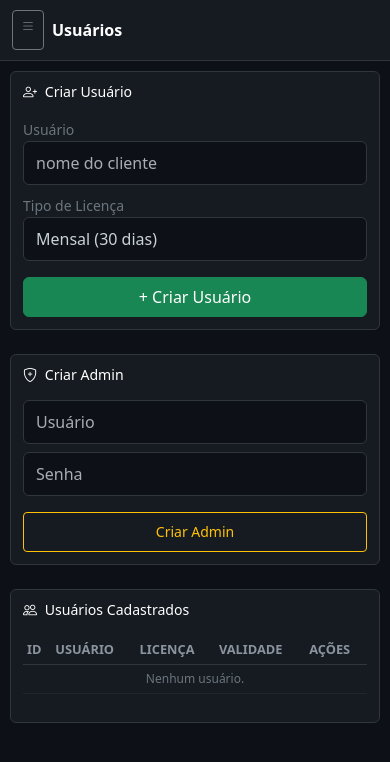
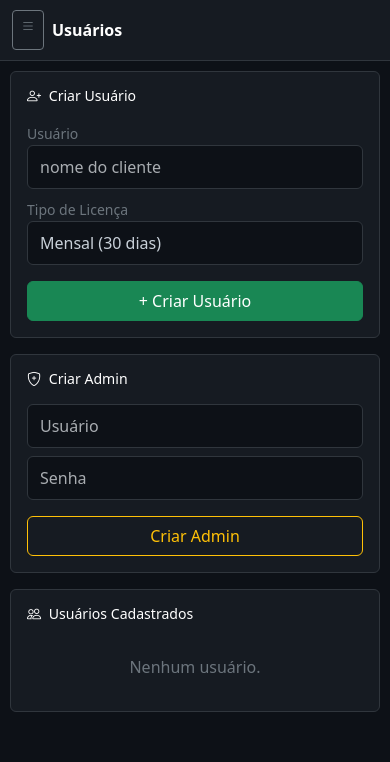
Before and after one commit to diaszzdev0/selfbot, a Flask app: page /admin in a window 390 px wide. Shown: the top 762 px of the page. Run offline with Flask 3, Linux system fonts and the light colour scheme; the visitor is signed in with stand-in values (Sample User, id 1).

Commit message:
admin mobile: substitui tabelas por cards

```diff
--- a/templates/admin.html
+++ b/templates/admin.html
@@ -133,9 +133,9 @@
 
       <!-- ── USUÁRIOS ── -->
       <div class="page active" id="page-usuarios">
-        <div class="row g-4">
+        <div class="row g-3">
           <div class="col-lg-4">
-            <div class="card p-4">
+            <div class="card p-3">
               <h6 class="text-white mb-3"><i class="bi bi-person-plus me-1"></i> Criar Usuário</h6>
               {% if msg %}<div class="alert alert-{{ msg_tipo }} py-2 small">{{ msg }}</div>{% endif %}
               <form method="POST" action="/admin/criar_usuario">
@@ -154,7 +154,7 @@
                 <button class="btn btn-success w-100">+ Criar Usuário</button>
               </form>
             </div>
-            <div class="card p-4 mt-4">
+            <div class="card p-3 mt-3">
               <h6 class="text-white mb-3"><i class="bi bi-shield-plus me-1"></i> Criar Admin</h6>
               <form method="POST" action="/admin/criar_admin">
                 <div class="mb-2">
@@ -163,45 +163,35 @@
                 <div class="mb-3">
                   <input name="password" type="password" class="form-control" placeholder="Senha" required>
                 </div>
-                <button class="btn btn-outline-warning w-100 btn-sm">Criar Admin</button>
+                <button class="btn btn-outline-warning w-100">Criar Admin</button>
               </form>
             </div>
           </div>
           <div class="col-lg-8">
-            <div class="card p-4">
+            <div class="card p-3">
               <h6 class="text-white mb-3"><i class="bi bi-people me-1"></i> Usuários Cadastrados</h6>
-              <div class="table-responsive">
-                <table class="table table-hover">
-                  <thead>
-                    <tr><th>ID</th><th>Usuário</th><th>Licença</th><th>Validade</th><th>Ações</th></tr>
-                  </thead>
-                  <tbody>
               {% for u in users %}
-                    <tr>
-                      <td class="text-secondary">{{ u.id }}</td>
-                      <td class="text-white fw-semibold">{{ u.username }}</td>
-                      <td>
-                        {% if u.license %}<span class="badge badge-{{ u.license.tipo }}">{{ u.license.tipo.capitalize() }}</span>
-                        {% else %}<span class="text-secondary">—</span>{% endif %}
-                      </td>
-                      <td class="text-secondary small">
+              <div class="p-3 mb-2 rounded" style="background:#0d1117;border:1px solid #30363d">
+                <div class="d-flex justify-content-between align-items-start flex-wrap gap-2">
+                  <div>
+                    <div class="text-white fw-semibold">{{ u.username }}</div>
+                    <div class="mt-1">
+                      {% if u.license %}<span class="badge badge-{{ u.license.tipo }}">{{ u.license.tipo.capitalize() }}</span>{% endif %}
+                      <span class="text-secondary small ms-1">
                         {% if u.license and u.license.expira_em %}{{ u.license.expira_em.strftime('%d/%m/%Y') }}
-                        {% elif u.license %}∞{% else %}—{% endif %}
-                      </td>
-                      <td>
-                        <div class="d-flex gap-1 flex-wrap align-items-center">
-                          <a href="/admin/deletar_usuario/{{ u.id }}" class="btn btn-sm btn-outline-danger"
-                             onclick="return confirm('Deletar {{ u.username }}?')">🗑</a>
+                        {% elif u.license %}∞{% endif %}
+                      </span>
+                    </div>
+                  </div>
+                  <div class="d-flex gap-2">
+                    <a href="/admin/deletar_usuario/{{ u.id }}" class="btn btn-sm btn-outline-danger" onclick="return confirm('Deletar {{ u.username }}?')">🗑</a>
                     <button class="btn btn-sm btn-outline-info" onclick="abrirRenovar({{ u.id }}, '{{ u.username }}')">🔄 Renovar</button>
                   </div>
-                      </td>
-                    </tr>
+                </div>
+              </div>
               {% else %}
-                    <tr><td colspan="5" class="text-center text-secondary">Nenhum usuário.</td></tr>
+              <div class="text-secondary text-center py-3">Nenhum usuário.</div>
               {% endfor %}
-                  </tbody>
-                </table>
-              </div>
             </div>
           </div>
         </div>
@@ -209,88 +199,63 @@
 
       <!-- ── KEYS ── -->
       <div class="page" id="page-keys">
-        <div class="card p-4">
+        <div class="card p-3">
           <h6 class="text-white mb-3"><i class="bi bi-key me-1"></i> Keys Geradas</h6>
-          <div class="table-responsive">
-            <table class="table table-hover">
-              <thead>
-                <tr><th>Key</th><th>Tipo</th><th>Expira em</th><th>Status</th><th></th></tr>
-              </thead>
-              <tbody>
           {% for k in keys %}
-                <tr>
-                  <td>
-                    <span class="key-text">{{ k.key }}</span>
-                    <button class="btn-copy ms-2" onclick="copiarKey('{{ k.key }}', this)">
-                      <i class="bi bi-clipboard"></i> Copiar
-                    </button>
-                  </td>
-                  <td><span class="badge badge-{{ k.tipo }}">{{ k.tipo.capitalize() }}</span></td>
-                  <td class="text-secondary">{{ k.expira_em.strftime('%d/%m/%Y') if k.expira_em else '∞ Permanente' }}</td>
-                  <td>
-                    {% if k.usado %}<span class="badge bg-secondary">Usada</span>
-                    {% elif not k.valida() %}<span class="badge bg-danger">Expirada</span>
-                    {% else %}<span class="badge bg-success">Disponível</span>{% endif %}
-                  </td>
-                  <td>
-                    <a href="/admin/revogar_key/{{ k.id }}" class="btn btn-sm btn-outline-danger"
-                       onclick="return confirm('Revogar esta key?')">Revogar</a>
-                  </td>
-                </tr>
+          <div class="p-3 mb-2 rounded" style="background:#0d1117;border:1px solid #30363d">
+            <div class="d-flex justify-content-between align-items-start flex-wrap gap-2">
+              <div>
+                <div class="key-text">{{ k.key }}</div>
+                <div class="mt-1">
+                  <span class="badge badge-{{ k.tipo }}">{{ k.tipo.capitalize() }}</span>
+                  {% if k.usado %}<span class="badge bg-secondary ms-1">Usada</span>
+                  {% elif not k.valida() %}<span class="badge bg-danger ms-1">Expirada</span>
+                  {% else %}<span class="badge bg-success ms-1">Disponível</span>{% endif %}
+                </div>
+                <div class="text-secondary small mt-1">{{ k.expira_em.strftime('%d/%m/%Y') if k.expira_em else '∞ Permanente' }}</div>
+              </div>
+              <div class="d-flex gap-2">
+                <button class="btn-copy" onclick="copiarKey('{{ k.key }}', this)"><i class="bi bi-clipboard"></i> Copiar</button>
+                <a href="/admin/revogar_key/{{ k.id }}" class="btn btn-sm btn-outline-danger" onclick="return confirm('Revogar esta key?')">Revogar</a>
+              </div>
+            </div>
+          </div>
           {% else %}
-                <tr><td colspan="5" class="text-center text-secondary">Nenhuma key gerada.</td></tr>
+          <div class="text-secondary text-center py-3">Nenhuma key gerada.</div>
           {% endfor %}
-              </tbody>
-            </table>
-          </div>
         </div>
       </div>
 
       <!-- ── BOTS ── -->
       <div class="page" id="page-bots">
-        <div class="card p-4">
+        <div class="card p-3">
           {% if msg %}<div class="alert alert-{{ msg_tipo }} fw-bold">⚠️ {{ msg }}</div>{% endif %}
           <div class="d-flex justify-content-between align-items-center mb-3">
             <h6 class="text-white mb-0"><i class="bi bi-robot me-1"></i> Status dos Bots</h6>
-            <span class="text-secondary small">Atualiza a cada 5s</span>
+            <span class="text-secondary small">Atualiza a cada 30s</span>
           </div>
-          <div class="table-responsive">
-            <table class="table table-hover" id="tabela-bots">
-              <thead>
-                <tr><th>Usuário</th><th>Bot</th><th>Salas</th><th>Ações</th></tr>
-              </thead>
-              <tbody>
           {% for u in users %}
           {% set bs = salas_info.get(u.id, {}) %}
-                <tr>
-                  <td class="text-white fw-semibold">{{ u.username }}</td>
-                  <td>
-                    <span class="status-dot {{ 'dot-on' if status.get(u.id) else 'dot-off' }}"></span>
-                    <span class="ms-1 small {{ 'text-success' if status.get(u.id) else 'text-secondary' }}">
-                      {{ 'Online' if status.get(u.id) else 'Offline' }}
+          <div class="p-3 mb-2 rounded" style="background:#0d1117;border:1px solid #30363d" data-uid="{{ u.id }}">
+            <div class="d-flex justify-content-between align-items-center mb-2">
+              <span class="text-white fw-semibold">{{ u.username }}</span>
+              <span>
+                <span class="status-dot {{ 'dot-on' if status.get(u.id) else 'dot-off' }} bot-dot"></span>
+                <span class="small ms-1 bot-lbl {{ 'text-success' if status.get(u.id) else 'text-secondary' }}">{{ 'Online' if status.get(u.id) else 'Offline' }}</span>
               </span>
-                  </td>
-                  <td>
-                    <span class="text-warning">{{ bs.get('usadas', 0) }}/{{ bs.get('limite', 10) }}</span>
-                    <button class="btn btn-sm btn-outline-secondary ms-2" onclick="abrirLimite({{ u.id }}, '{{ u.username }}', {{ bs.get('limite', 10) }})">✏️</button>
-                    <a href="/admin/resetar_salas/{{ u.id }}" class="btn btn-sm btn-outline-info ms-1"
-                       onclick="return confirm('Resetar contador de {{ u.username }}?')">↺</a>
-                  </td>
-                  <td>
-                    <div class="d-flex gap-1 flex-wrap">
-                      <a href="/admin/start_bot/{{ u.id }}" class="btn btn-sm btn-success">▶</a>
-                      <a href="/admin/stop_bot/{{ u.id }}" class="btn btn-sm btn-danger"
-                         onclick="return confirm('Forçar parada de {{ u.username }}?')">■ Stop</a>
-                      <a href="/admin/restart_bot/{{ u.id }}" class="btn btn-sm btn-warning text-dark">↺</a>
             </div>
-                  </td>
-                </tr>
+            <div class="text-warning small mb-2">Salas: {{ bs.get('usadas', 0) }}/{{ bs.get('limite', 10) }}</div>
+            <div class="d-flex gap-2 flex-wrap">
+              <a href="/admin/start_bot/{{ u.id }}" class="btn btn-sm btn-success flex-fill">▶ Ligar</a>
+              <a href="/admin/stop_bot/{{ u.id }}" class="btn btn-sm btn-danger flex-fill" onclick="return confirm('Parar {{ u.username }}?')">■ Stop</a>
+              <a href="/admin/restart_bot/{{ u.id }}" class="btn btn-sm btn-warning text-dark flex-fill">↺ Restart</a>
+              <button class="btn btn-sm btn-outline-secondary flex-fill" onclick="abrirLimite({{ u.id }}, '{{ u.username }}', {{ bs.get('limite', 10) }})">✏️ Limite</button>
+              <a href="/admin/resetar_salas/{{ u.id }}" class="btn btn-sm btn-outline-info flex-fill" onclick="return confirm('Resetar {{ u.username }}?')">↺ Reset</a>
+            </div>
+          </div>
           {% else %}
-                <tr><td colspan="4" class="text-center text-secondary">Nenhum usuário.</td></tr>
+          <div class="text-secondary text-center py-3">Nenhum usuário.</div>
           {% endfor %}
-              </tbody>
-            </table>
-          </div>
         </div>
       </div>
 
@@ -484,27 +449,19 @@
       });
     }
 
-    // Auto refresh status bots + saldo
     setInterval(function() {
       fetch('/admin/status_json').then(function(r) { return r.json(); }).then(function(data) {
-        var rows = document.querySelectorAll('#tabela-bots tbody tr');
-        for (var i = 0; i < rows.length; i++) {
-          var row = rows[i];
-          var link = row.querySelector('a[href*="start_bot"]');
-          if (!link) continue;
-          var uid = link.href.split('/').pop();
-          var dot = row.querySelector('.status-dot');
-          var lbl = row.querySelector('.ms-1.small');
+        document.querySelectorAll('[data-uid]').forEach(function(card) {
+          var uid = card.getAttribute('data-uid');
           var online = data[uid] === true;
-          dot.className = 'status-dot ' + (online ? 'dot-on' : 'dot-off');
-          lbl.className = 'ms-1 small ' + (online ? 'text-success' : 'text-secondary');
-          lbl.textContent = online ? 'Online' : 'Offline';
-        }
+          var dot = card.querySelector('.bot-dot');
+          var lbl = card.querySelector('.bot-lbl');
+          if (dot) dot.className = 'status-dot ' + (online ? 'dot-on' : 'dot-off') + ' bot-dot';
+          if (lbl) { lbl.className = 'small ms-1 bot-lbl ' + (online ? 'text-success' : 'text-secondary'); lbl.textContent = online ? 'Online' : 'Offline'; }
+        });
       });
       var pageSalas = document.getElementById('page-salas');
-      if (pageSalas && pageSalas.classList.contains('active')) {
-        updateSaldoAPI();
-      }
+      if (pageSalas && pageSalas.classList.contains('active')) updateSaldoAPI();
     }, 30000);
 
     // Load initial when page shown
```
Lines whose indentation alone changed are shown as unchanged.
